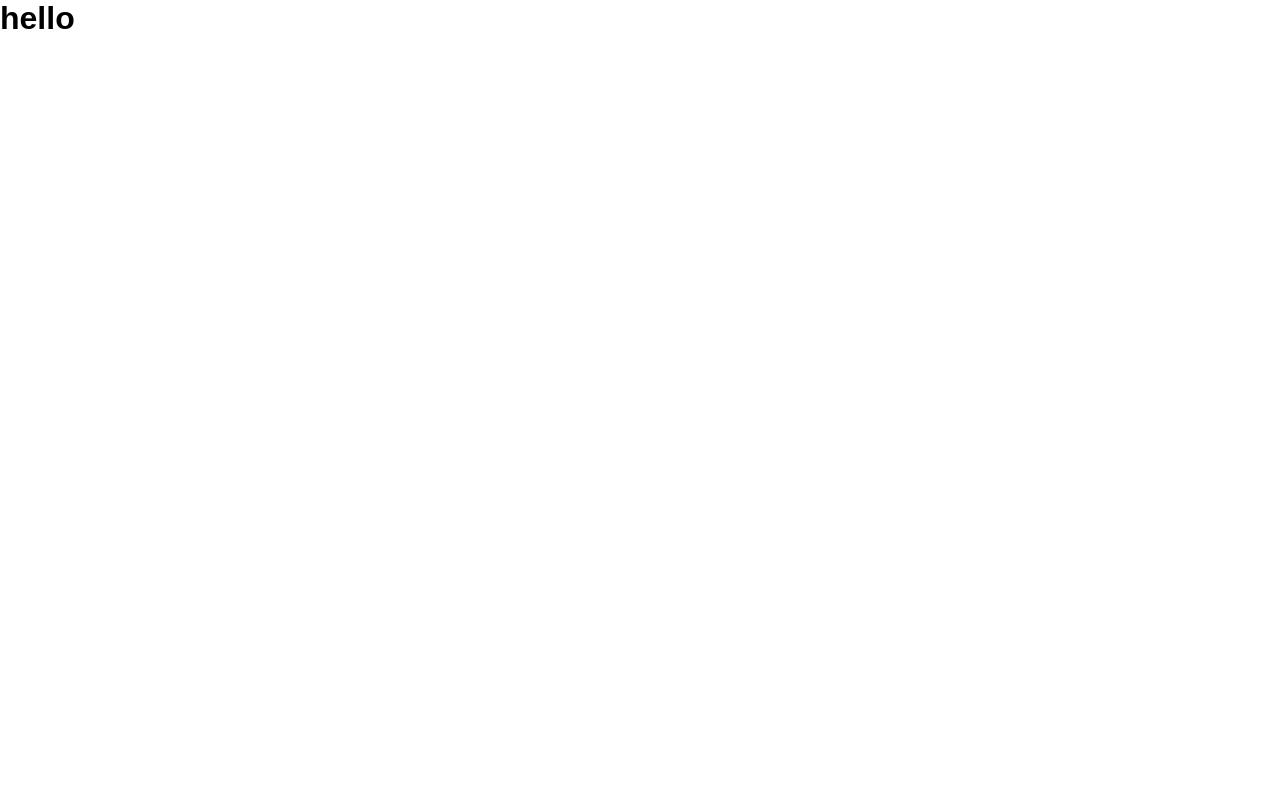
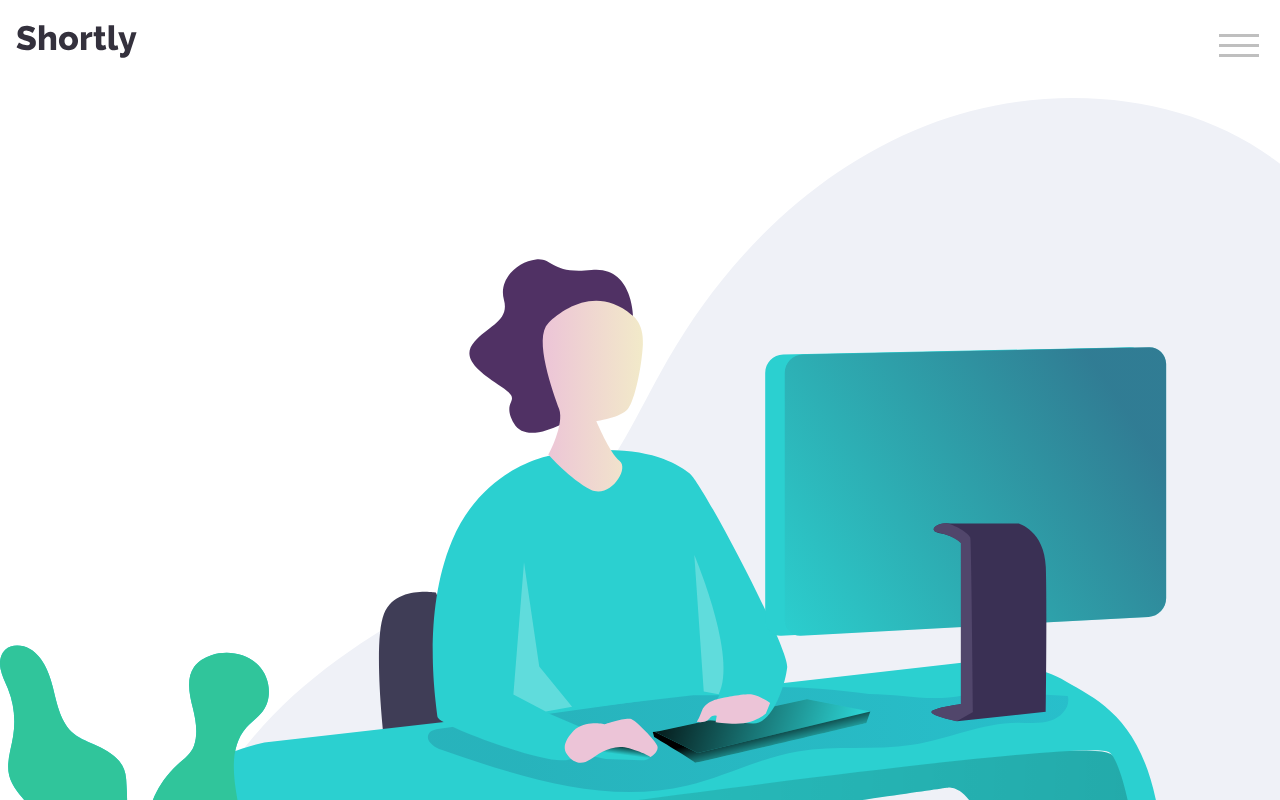
Before and after one commit to Heisdalu/url-shortener, a React (Create React App) app: page / in a window 1280 px wide. Shown: the top 800 px of the page. Built offline with nearby package versions, Linux system fonts and the light colour scheme.

Commit message:
Header component

```diff
--- a/public/index.html
+++ b/public/index.html
@@ -9,13 +9,19 @@
       content="Create fast, free, and anonymous short URLs in secs."
     />
 
-    <link rel="shortcut icon" href="./favicon-32x32.png" type="image/x-icon"  type="image/png" sizes="32x32"/>
+    <link
+      rel="shortcut icon"
+      href="./favicon-32x32.png"
+      type="image/x-icon"
+      type="image/png"
+      sizes="32x32"
+    />
 
+    <link rel="preconnect" href="https://fonts.googleapis.com" />
+    <link rel="preconnect" href="https://fonts.gstatic.com" crossorigin />
     <link
+      href="https://fonts.googleapis.com/css2?family=Poppins:wght@500;700&display=swap"
       rel="stylesheet"
-      href="https://unpkg.com/leaflet@1.6.0/dist/leaflet.css"
-      integrity="sha512-xwE/Az9zrjBIphAcBb3F6JVqxf46+CDLwfLMHloNu6KEQCAWi6HcDUbeOfBIptF7tcCzusKFjFw2yuvEpDL9wQ=="
-      crossorigin=""
     />
 
     <link rel="apple-touch-icon" href="%PUBLIC_URL%/logo192.png" />
--- a/src/App.js
+++ b/src/App.js
@@ -1,6 +1,13 @@
+import Header from "./components/Header/Header";
+
+import "./App.css";
+
 const App = () => {
-    return <h1>hello</h1>
-}
-
+  return (
+    <div className="main-container">
+      <Header />
+    </div>
+  );
+};
 
 export default App;
--- /dev/null
+++ b/src/components/Header/Header.css
@@ -0,0 +1,68 @@
+
+.header_box {
+  display: flex;
+  align-items: center;
+  padding: 1.5rem 1rem;
+}
+
+.hamburger {
+  height: 50px;
+  height: 50px;
+  aspect-ratio: 1/1;
+  margin-left: auto;
+  background: none;
+  border: none;
+}
+
+.burger {
+  width: 40px;
+  background-color: var(--neutral-gray);
+  height: 3px;
+  margin: 0px auto;
+  margin-bottom: 7px;
+}
+
+.header_bg {
+  max-width: 100vw;
+  overflow: hidden;
+}
+
+.header_bg img {
+  width: 140%;
+  height: 100%;
+}
+
+.header_content_box {
+  padding: 2rem;
+  text-align: center;
+}
+
+.header_title {
+  font-size: 2rem;
+  font-weight: 700;
+  display: flex;
+  flex-direction: column;
+  margin-bottom: 1rem;
+}
+
+.header_detail {
+    font-weight: 500;
+    font-size: 1rem;
+    margin: 0 auto;
+    line-height: 1.5rem;
+    margin-bottom: 1.5rem;
+    max-width: 400px;
+}
+
+.header_btn {
+  height: 45px;
+  width: 150px;
+  border-radius: 50px;
+  border: none;
+  font-weight: 500;
+  background-color: var(--primary-cyan);
+  margin-bottom: 1.5rem;
+  color: #ffffff;
+  font-family: 'Poppins', sans-serif;
+  word-spacing: 3px;
+}
--- /dev/null
+++ b/src/components/Header/Header.js
@@ -0,0 +1,43 @@
+import Logo from "../../assets/logo.svg";
+import Hamburger from "../../assets/illustration-working.svg";
+import GetLink from "./GetLink";
+import "./Header.css";
+
+const Header = () => {
+  return (
+    <div className="header">
+      <header className="header_box">
+        <h1 className="header_title">
+          <img src={Logo} alt="Shortly logo" />
+        </h1>
+
+        <button className="hamburger">
+          <div className="burger"></div>
+          <div className="burger"></div>
+          <div className="burger"></div>
+        </button>
+      </header>
+
+      <section className="header_contents">
+        <figure className="header_bg">
+          <img src={Hamburger} alt="" />
+        </figure>
+        <div className="header_content_box">
+          <h1 className="header_title">
+            More than just <span>shorter links</span>
+          </h1>
+          <p className="header_detail">
+            Build your brand's recognition and get detailed insights on how your
+            links are performing.
+          </p>
+
+          <button className="header_btn">Get Started</button>
+        </div>
+      </section>
+
+      <GetLink />
+    </div>
+  );
+};
+
+export default Header;
--- a/src/index.css
+++ b/src/index.css
@@ -5,7 +5,7 @@
 }
 
 body {
-  font-family: "Rubik", sans-serif;
+  font-family: 'Poppins', sans-serif;
   -webkit-font-smoothing: antialiased;
   -moz-osx-font-smoothing: grayscale;
 }
```
Also changed, not shown: src/App.css (line endings or trailing spaces).
